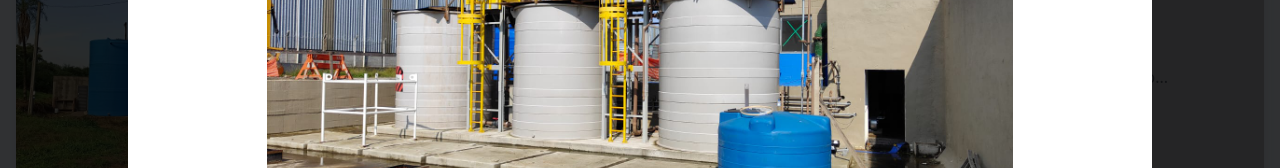
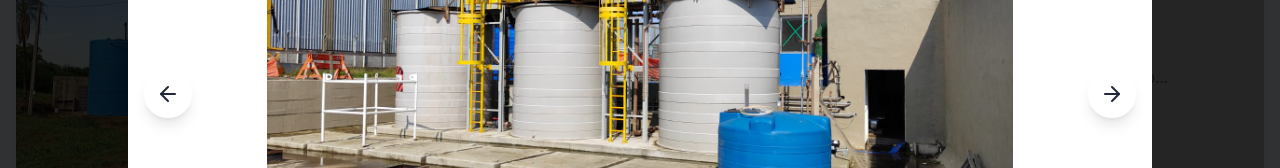
Before and after one commit to DevZipMateus/dlfibra, a React (Vite) app: page / in a window 1280 px wide. Both pictures are taken after a click on the element "Estação de Tratamento em PP". Shown: the part 2328-2496 px from the top of the page. Built offline with nearby package versions, Linux system fonts and the light colour scheme.

Commit message:
Add image navigation arrows to modal
Implement navigation arrows for project images within the modal to allow users to cycle through images.

```diff
--- a/src/components/ProjectsGallery.tsx
+++ b/src/components/ProjectsGallery.tsx
@@ -1,8 +1,10 @@
+
 import { useState, useRef, useEffect } from 'react';
 import { Carousel, CarouselContent, CarouselItem, CarouselNext, CarouselPrevious } from "@/components/ui/carousel";
 import { AspectRatio } from "@/components/ui/aspect-ratio";
 import { Tabs, TabsContent, TabsList, TabsTrigger } from "@/components/ui/tabs";
 import { useMobile } from "@/hooks/use-mobile";
+import { ArrowLeft, ArrowRight } from "lucide-react";
 
 type ProjectType = {
   id: number;
@@ -232,6 +234,26 @@ const ProjectsGallery = () => {
     setSelectedProject(null);
   };
 
+  const navigateToNextProject = () => {
+    if (selectedProject === null) return;
+
+    const filteredProjects = projects.filter(project => project.category === activeTab);
+    const currentIndex = filteredProjects.findIndex(project => project.id === selectedProject);
+    const nextIndex = (currentIndex + 1) % filteredProjects.length;
+
+    setSelectedProject(filteredProjects[nextIndex].id);
+  };
+
+  const navigateToPreviousProject = () => {
+    if (selectedProject === null) return;
+
+    const filteredProjects = projects.filter(project => project.category === activeTab);
+    const currentIndex = filteredProjects.findIndex(project => project.id === selectedProject);
+    const previousIndex = (currentIndex - 1 + filteredProjects.length) % filteredProjects.length;
+
+    setSelectedProject(filteredProjects[previousIndex].id);
+  };
+
   const getCategoryTitle = (categoryId: string) => {
     switch (categoryId) {
       case "estacao":
@@ -415,6 +437,29 @@ const ProjectsGallery = () => {
                 </svg>
               </button>
 
+              {/* Navigation Arrows */}
+              <button
+                onClick={(e) => {
+                  e.stopPropagation();
+                  navigateToPreviousProject();
+                }}
+                className="absolute left-4 top-1/2 transform -translate-y-1/2 z-10 bg-white/80 rounded-full p-3 text-gray-800 hover:bg-white shadow-lg"
+                aria-label="Projeto anterior"
+              >
+                <ArrowLeft className="h-6 w-6" />
+              </button>
+
+              <button
+                onClick={(e) => {
+                  e.stopPropagation();
+                  navigateToNextProject();
+                }}
+                className="absolute right-4 top-1/2 transform -translate-y-1/2 z-10 bg-white/80 rounded-full p-3 text-gray-800 hover:bg-white shadow-lg"
+                aria-label="Próximo projeto"
+              >
+                <ArrowRight className="h-6 w-6" />
+              </button>
+
               {projects.find(p => p.id === selectedProject) && (
                 <>
                   {projects.find(p => p.id === selectedProject)?.type === 'image' ? (
```
